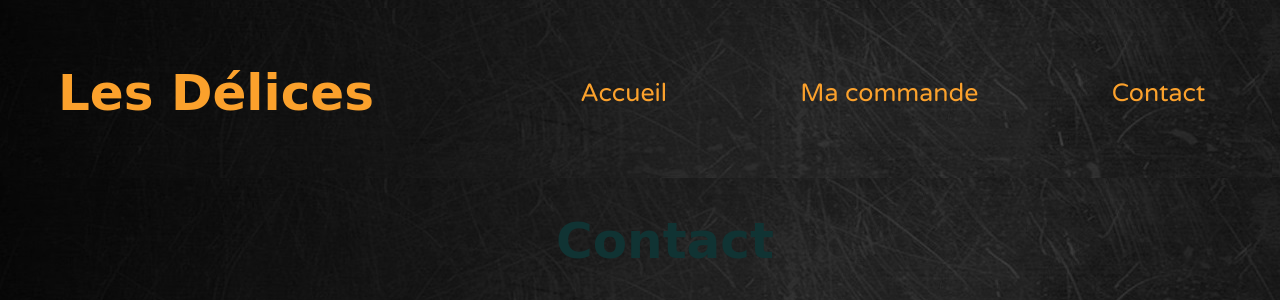
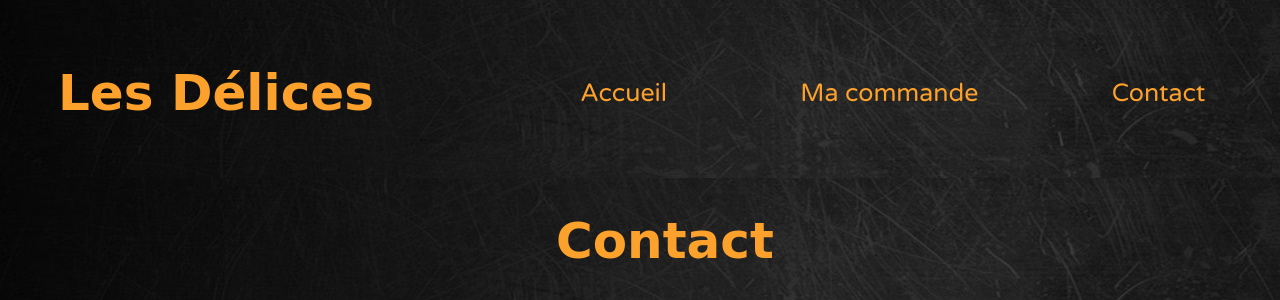
Before and after one commit to Yradouani/Passez_la_commande, a website with bundled scripts: page contact.html in a window 1280 px wide. Shown: the top 300 px of the page. Built offline with nearby package versions, Linux system fonts and the light colour scheme; a web font is replaced by a local one.

Commit message:
Change color

```diff
--- a/styles/contact.css
+++ b/styles/contact.css
@@ -84,7 +84,7 @@
         flex-direction: row;
     }
     #h1_C{
-        color:rgb(16, 51, 51);
+        color:rgb(251, 161, 44);
     }
     .p_form{
         margin:0px;
@@ -177,5 +177,5 @@
     }
 
    body{
-      background-image: url(../assets/bg_header.jpg);
+    background-image: url(../assets/bg_header.jpg);
    }
```
